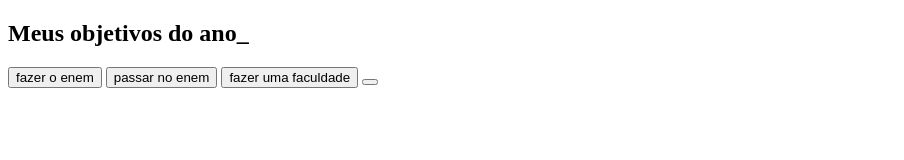
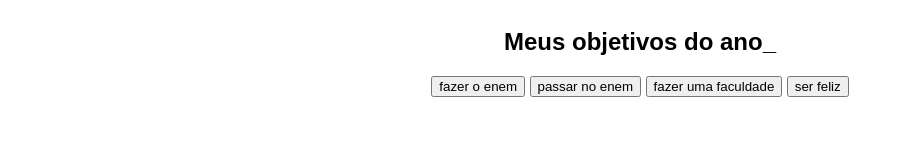
Before and after one commit to joaoxavier2311/VsCode3E, a plain HTML site: page index.html in a window 1280 px wide. Shown: the whole page, without its empty margins (0-904 px from the left). Drawn offline with Linux system fonts and the light colour scheme.

Commit message:
Add files via upload

```diff
--- a/index.html
+++ b/index.html
@@ -15,7 +15,7 @@
             <button class="botao">fazer o enem</button>
             <button class="botao">passar no enem</button>
             <button class="botao">fazer uma faculdade</button>
-            <button class="botao"></button>
+            <button class="botao">ser feliz</button>
         </div>
     </section>
 </body>
--- a/style.css
+++ b/style.css
@@ -0,0 +1,28 @@
+@import url('https://fonts.googleapis.com/css2?family=Chakra+Petch:wght@400;700&display=swap')
+:root {
+    --cor-de-fundo:  #1E1E1E;
+    --verde:   #6FFF57;
+    --branco:   #FFFFFF;
+    --botao-ativo:   #3A375E;
+    --botao-inativo:    rgba(58, 55, 94, 0.5);
+    --texto-fundo:    rgba(58, 55, 94, 0.3);
+}
+body{
+    background-color: var(--cor-de-fundo);
+    color:var(--branco);
+    font-family: 'Chakra Petch',sans-serif;
+}
+.conteudo-principal{
+    display:flex;
+    flex-direction: column;
+    justify-content: center;
+    align-items: center;
+    max-width: 1200px;
+    width: 100%;
+    margin: 0 auto;
+    .titulo principal{
+        text-align: left;
+        width: 100%;
+        font-size: 32px;
+    }
+}
```
